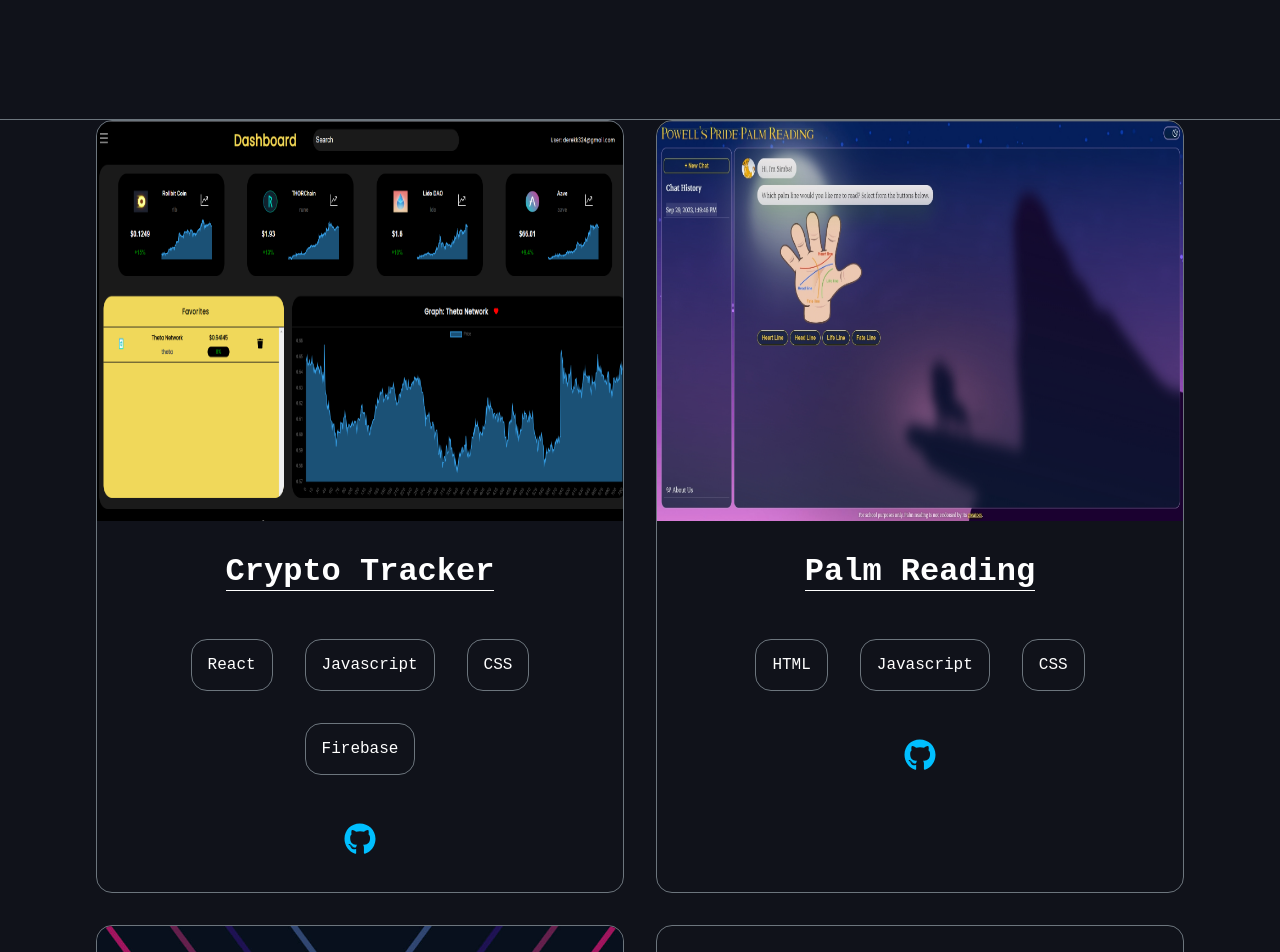
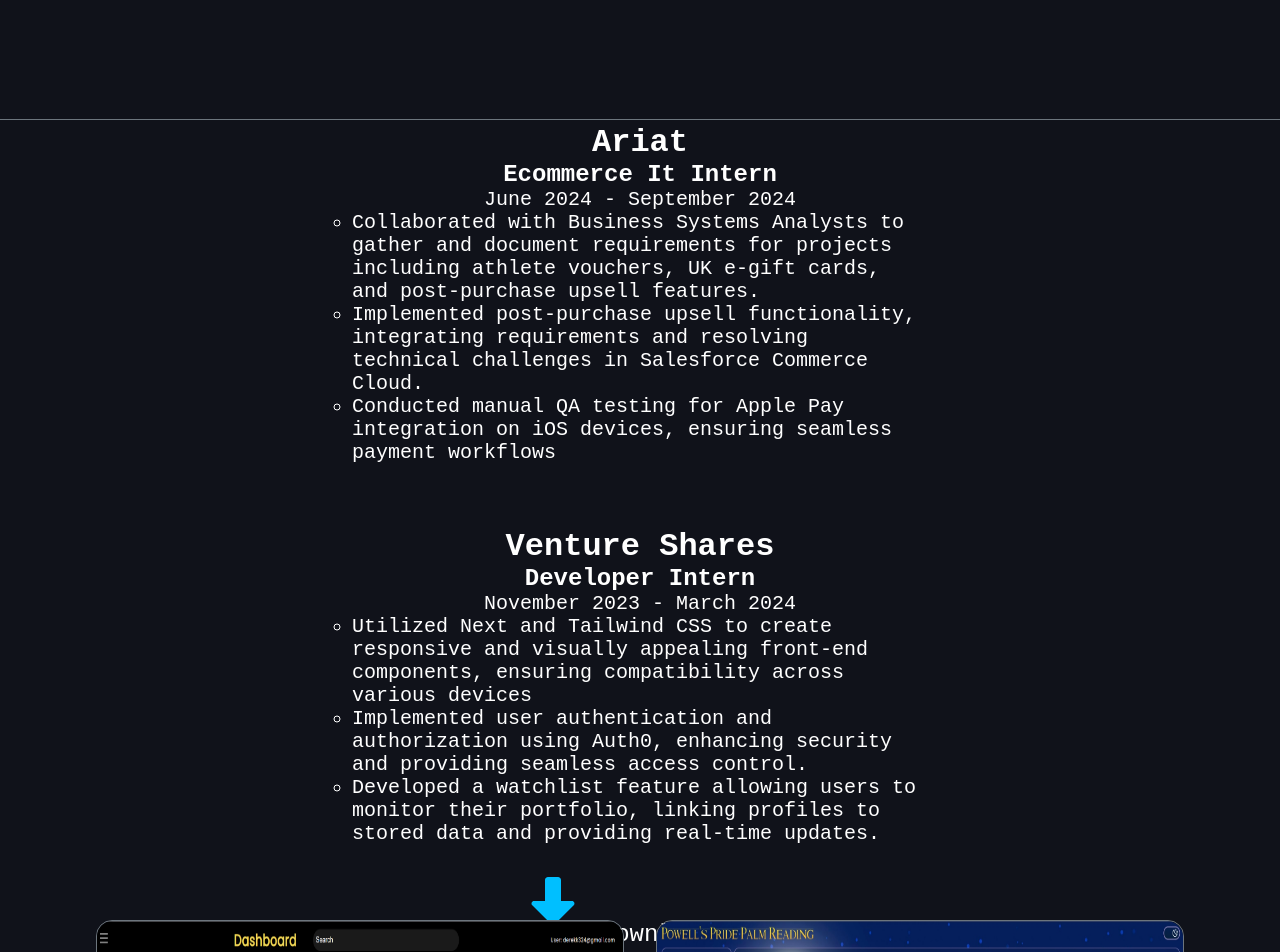
Before and after one commit to DylanO9/resume, a React (Create React App) app: page / in a window 1280 px wide. Shown: the part 680-1632 px from the top of the page. Built offline with nearby package versions, Linux system fonts and the light colour scheme.

Commit message:
Simple resume design implemented

```diff
--- a/src/App.css
+++ b/src/App.css
@@ -22,3 +22,11 @@
   width: 100vw;
   height: 100vh;
 }
+
+h1 {
+  font-size: 4rem;
+}
+
+h2 {
+  font-size: 3rem;
+}
--- a/src/App.js
+++ b/src/App.js
@@ -6,8 +6,8 @@
   return (
     <div className="App">
       <Intro />
+      <Resume />
       <Projects />
-      <Resume />
     </div>
   );
 }
--- a/src/pages/resume.js
+++ b/src/pages/resume.js
@@ -1,15 +1,15 @@
 import resume from '../assets/Resume.pdf';
-import { FaFileAlt } from 'react-icons/fa';
+import { FaDownload } from 'react-icons/fa';
+import ariatCard from '../assets/ariat-card.png';
 import '../styles/resume.css';
 
 export default function Resume () {
     return (
         <section id="resume">
-            <h1>Work</h1>
             <ul id="work-experience-list">
                 <li className="work-experience-item">
-                    <h3>Ecommerce It Intern</h3>
-                    <h4>Ariat</h4>
+                    <h3>Ariat</h3>
+                    <h4>Ecommerce It Intern</h4>
                     <p>June 2024 - September 2024</p>
                     <ul>
                         <li>Collaborated with Business Systems Analysts to gather and document requirements for projects including athlete vouchers, UK e-gift cards, and post-purchase upsell features.</li>
@@ -18,18 +18,17 @@
                     </ul>
                 </li>
                 <li className="work-experience-item">
-                    <h3>Developer Intern</h3>
-                    <h4>Venture Shares</h4>
+                    <h3>Venture Shares</h3>
+                    <h4>Developer Intern</h4>
                     <p>November 2023 - March 2024</p>
                     <ul>
                         <li>Utilized Next and Tailwind CSS to create responsive and visually appealing front-end components, ensuring compatibility across various devices</li>
-                        <li>Implemented user authentication and authorization using Auth0, enhancingsecurity and providing seamless access control.</li>
-                        <li>Developed a watchlist feature allowing users to monitortheir portfolio, linking profiles to stored data and providing real-time updates.</li>
+                        <li>Implemented user authentication and authorization using Auth0, enhancing security and providing seamless access control.</li>
+                        <li>Developed a watchlist feature allowing users to monitor their portfolio, linking profiles to stored data and providing real-time updates.</li>
                     </ul>
                 </li>
             </ul>
-
-            <a id="resume-download" download="Dylan_Olivares_Resume.pdf" href={resume} alt="Dylan Olivares Resume"><FaFileAlt /></a>
+            <a id="resume-download" download="Dylan_Olivares_Resume.pdf" href={resume} alt="Dylan Olivares Resume"><FaDownload size={64}/><span>Download CV</span></a>
         </section>
     );
 }
--- a/src/styles/intro.css
+++ b/src/styles/intro.css
@@ -8,7 +8,7 @@
     flex-direction: column;
 }
 
-h1 {
+#intro h1 {
     font-size: 4rem;
     overflow: hidden;
     white-space: nowrap;
@@ -24,10 +24,6 @@
 @keyframes blink-caret {
     from, to { border-color: transparent; }
     50% { border-color: var(--secondary-color); }
-}
-
-h2 {
-    font-size: 3rem;
 }
 
 #headshot {
--- a/src/styles/resume.css
+++ b/src/styles/resume.css
@@ -22,3 +22,46 @@
     align-items: center;
     flex-wrap: wrap;
 }
+
+.work-experience-item h3 {
+    font-size: 2rem;
+}
+
+.work-experience-item h4 {
+    font-size: 1.5rem;
+}
+
+.work-experience-item p, .work-experience-item ul {
+    font-size: 1.25rem;
+}
+
+#resume a {
+    text-decoration: none;
+    color: var(--primary-color);
+    font-size: 1.5rem;
+}
+
+#resume a > span {
+    font-size: 1.5rem;
+    margin-left: 1rem;
+    color: white;
+}
+
+#resume a:hover {
+    color: var(--secondary-color);
+}
+
+#resume img {
+    background-color: var(--background-dark-color);
+    width: 50%;
+}
+
+#education-list {
+    display:flex;
+    flex-direction: row;
+    width: 50%;
+    justify-content: center;
+    align-items: center;
+    height: 100%;
+    list-style-type: none;
+}
```
Also changed, not shown: src/assets/ariat-card.png (added).
